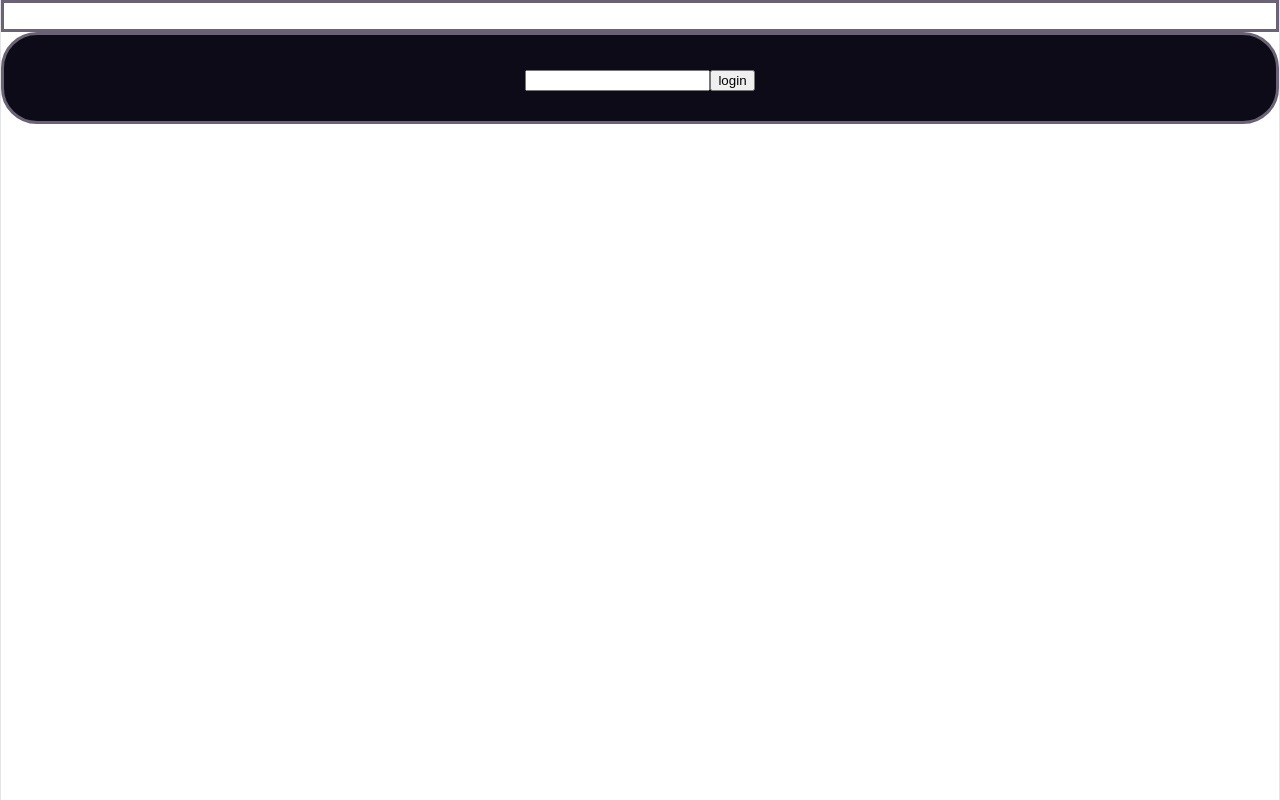
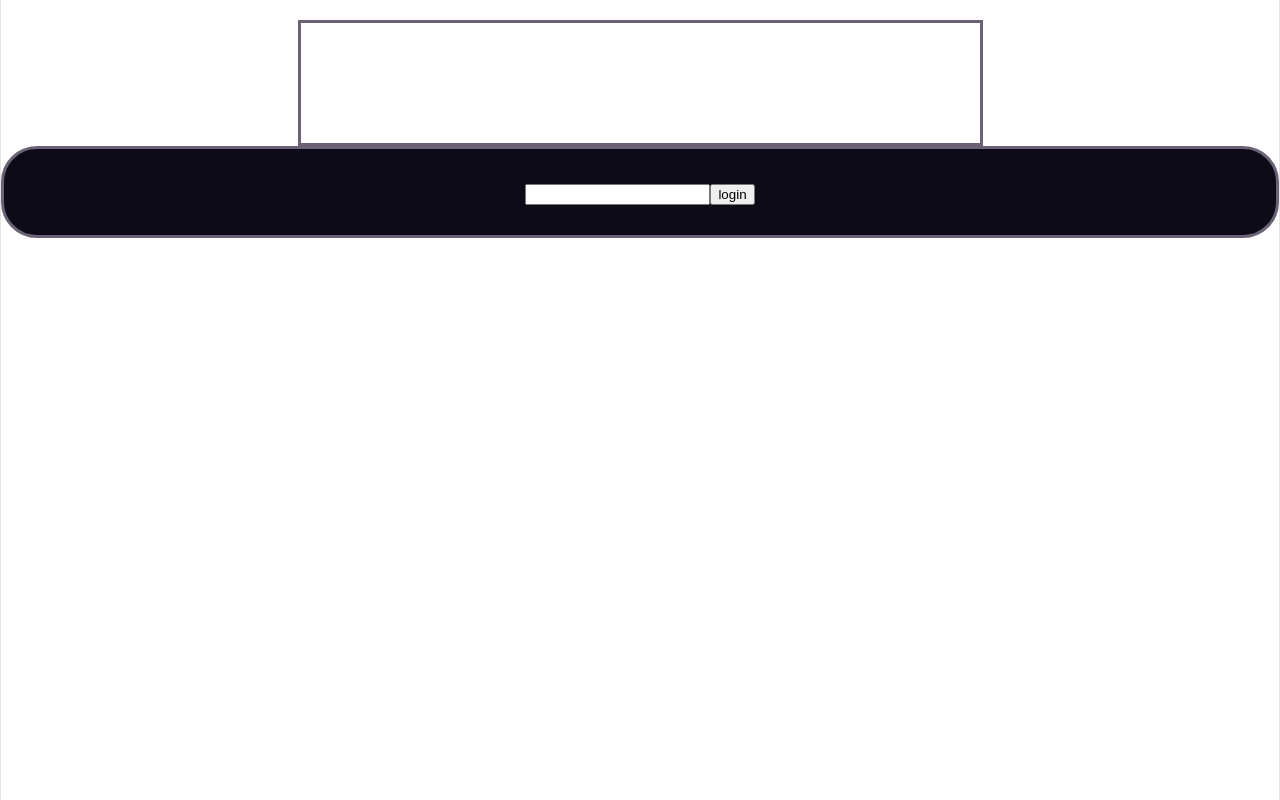
Before and after one commit to ervnmrcdo/MERCADO_ERVIN_FRONTEND, a Vue app: page /login in a window 1280 px wide. Built offline with nearby package versions, Linux system fonts and the light colour scheme.

Commit message:
fix(temp): home page

```diff
--- a/router/router-index.js
+++ b/router/router-index.js
@@ -25,22 +25,20 @@ const routes = [
   {
     path: "/task-list",
     component: TaskListView,
-    meta: { requiresLogin: true },
   },
   {
     path: "/task-list-specific-view",
     component: TaskListSpecficView,
-    meta: { requiresLogin: true },
   },
   {
     path: "/task/:id",
     component: TaskDetailView,
-    meta: { requiresTask: true, requiresLogin: true },
+    meta: { requiresTask: true, },
   },
-  { path: "/stats", component: Stats, meta: { requiresLogin: true } },
-  { path: "/about", component: AboutView, meta: { requiresLogin: true } },
-  { path: "/todo-list-view", component: TodoListView, meta: { requiresLogin: true } },
-  { path: "/user-list-view", component: UserListView, meta: { requiresLogin: true } },
+  { path: "/stats", component: Stats, },
+  { path: "/about", component: AboutView, },
+  { path: "/todo-list-view", component: TodoListView, },
+  { path: "/user-list-view", component: UserListView, },
 ];
 
 const router = createRouter({
--- a/src/App.vue
+++ b/src/App.vue
@@ -1,14 +1,20 @@
 <script setup>
-// import HelloWorld from "./components/HelloWorld.vue";
 import NavBar from "./components/NavBar.vue";
-// import TaskCounter from "./components/TaskCounter.vue";
+import {computed} from "vue"
+import {useRoute} from "vue-router"
+
+
+const route = useRoute();
+
+const currentRoute = computed(() => route.path)
+
 </script>
 
 <template>
   <main>
     <!-- <NavBar class="navbar"/> -->
     <div class="list-container">
-      <TransitionGroup>
+    <TransitionGroup  class="links-wrapper" name="list" tag="RouterLink">
         <RouterLink class="link" to="/home">Home</RouterLink>
         <RouterLink class="link" to="/task-counter">Task Counter</RouterLink>
         <RouterLink class="link" to="/task-list">Task List</RouterLink>
@@ -22,10 +28,39 @@ import NavBar from "./components/NavBar.vue";
 </template>
 
 <style>
+
+.list-move,
+.list-enter-active,
+.list-leave-active {
+  transition: all 0.5s ease;
+}
+
+.list-enter-from,
+.list-leave-to {
+  opacity: 0;
+  transform: translateX(30px);
+}
+
+.list-leave-active {
+  position: absolute;
+}
+
 .list-container {
-  gap: 5px;
   border-style: solid;
+  padding: 20px;
+  display: flex;
+  margin-left:auto;
+  margin-right:auto;
+  margin-top: 20px;
+  width: 50%;
+  height: 10vh;
+}
 
+.links-wrapper{
+  display: flex;
+  justify-content:center;
+  justify-items:center;
+  gap:20px;
 }
 
 .link {
--- a/src/components/LoginDialog.vue
+++ b/src/components/LoginDialog.vue
@@ -33,6 +33,6 @@ console.log(currentUser.value);
 }
 
 input {
-  width: 10;
+  // width: 10;
 }
 </style>
--- a/src/views/TaskCounter.vue
+++ b/src/views/TaskCounter.vue
@@ -212,9 +212,10 @@ const pendingCount = computed(() => userTasks.value.filter(t => !t.done).length)
 
 .todo-container {
   align-self: center;
-  justify-self: center;
+  margin-left: auto;
+  margin-right:auto;
   display: block;
-  min-width: 70%;
+  width: 60%;
   border-style: solid;
   padding: 40px 3px;
   border-radius: 2rem;
```
Also changed, not shown: router/index.js (deleted, +0 -16 lines).
